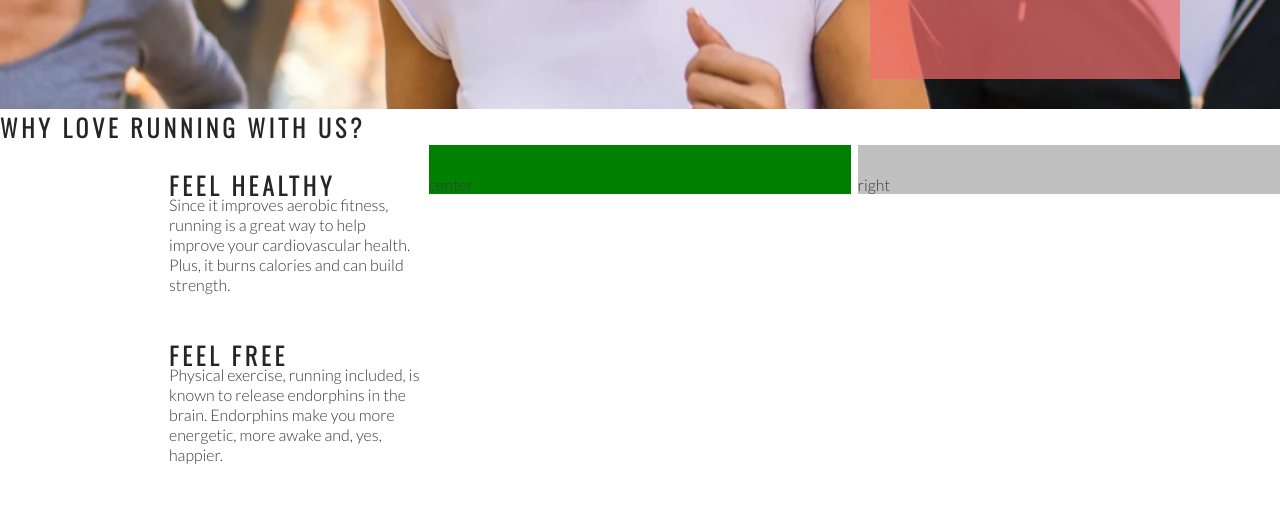
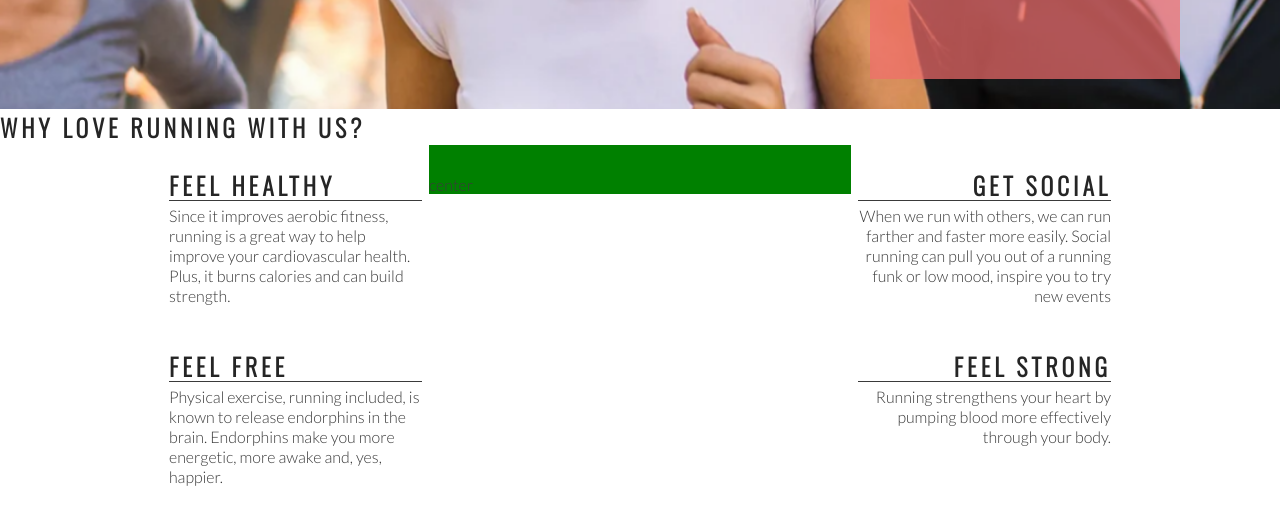
Before and after one commit to Ryan-Martin22/love-running, a plain HTML site: page index.html in a window 1280 px wide. Shown: the part 566-1090 px from the top of the page. Drawn offline with nearby package versions, Linux system fonts and the light colour scheme.

Commit message:
add right side to club ethos

```diff
--- a/assets/css/style.css
+++ b/assets/css/style.css
@@ -133,7 +133,6 @@ animation-fill-mode: forwards;
     padding-top: 30px;
     width: 33%;
     float: right;
-    background-color: silver;
 }
 
 #center-about {
@@ -143,6 +142,12 @@ margin: 0 auto;
 background-color: green;
 }
 
+hr {
+    border-top: 1px solid #3a3a3a;
+    width: 100%;
+    margin: 5px 0;
+}
+
 .left-about-heading {
     width: 60%;
     float: right;
@@ -150,3 +155,20 @@ background-color: green;
     clear: both;
     margin-bottom: 50px;
 }
+
+.right-about-heading {
+    width: 60%;
+    float: left;
+    line-height: 20px;
+    clear: both;
+    margin-bottom: 50px;
+}
+
+.right-about-heading h2 {
+    text-align: right;
+
+}
+
+.right-about-heading p {
+    text-align: right;
+}
--- a/index.html
+++ b/index.html
@@ -43,12 +43,14 @@
                 <div class="left-about-heading">
 
                     <h2>Feel Healthy</h2>
+                    <hr>
                     <p>Since it improves aerobic fitness, running is a great way to help improve your cardiovascular health.
                         Plus, it burns calories and can build strength.</p>
 
                     </div>
                 <div class="left-about-heading">
                     <h2>Feel Free</h2>
+                    <hr>
                     <p>
                         Physical exercise, running included, is known to release endorphins in the brain.
                         Endorphins make you more energetic, more awake and, yes, happier.
@@ -57,7 +59,24 @@
 
             </div>
 
-            <div id="right-about">right</div>
+            <div id="right-about">
+                <div class="right-about-heading">
+                    <h2>Get social</h2>
+                    <hr>
+                    <p>
+                        When we run with others, we can run farther and faster more easily.
+                        Social running can pull you out of a running funk or low mood, inspire you to try new events
+                    </p>
+                </div>
+                <div class="right-about-heading">
+                <h2>Feel Strong</h2>
+                <hr>
+                <p>
+                    Running strengthens your heart by pumping blood more effectively through your body.
+                </p>
+            </div>
+
+            </div>
             <div id="center-about">center</div>
     </section>
     <section>
```
